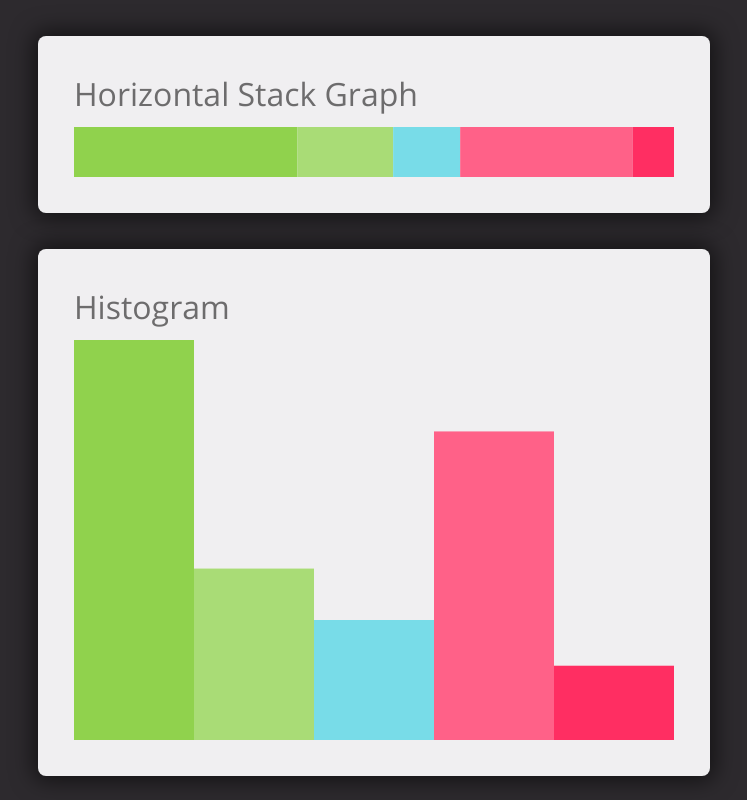
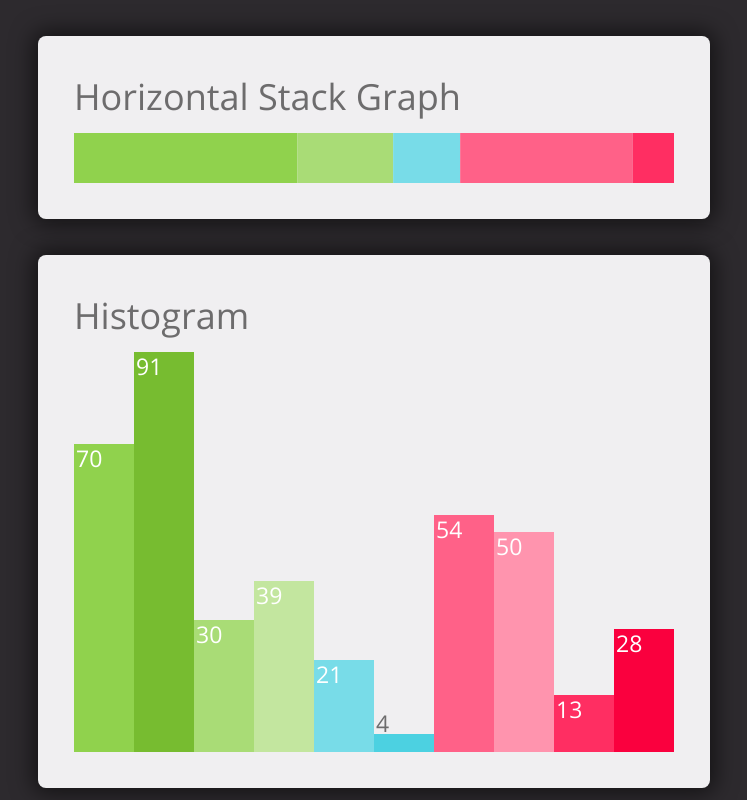
Before and after one commit to guroyer/react-svg-graphs, a React app: page / in a window 1280 px wide. Shown: the whole page, without its empty margins (266-1013 px from the left). Built offline with nearby package versions, Linux system fonts and the light colour scheme.

Commit message:
- Added display value to the Histogram

```diff
--- a/src/app.less
+++ b/src/app.less
@@ -30,3 +30,7 @@ html {
         }
     }
 }
+
+.title {
+    font-size: 36px;
+}
--- a/src/components/graphs/histogram/Histogram.tsx
+++ b/src/components/graphs/histogram/Histogram.tsx
@@ -2,6 +2,8 @@ import React, { PureComponent } from "react";
 
 import Svg from "utils/Svg";
 import G from "utils/G";
+import HistogramValue from "./HistogramValue";
+import { round } from "utils/mathHelpers";
 import "./histogram.less";
 
 interface HistogramProps {
@@ -39,11 +41,12 @@ class Histogram extends PureComponent<HistogramProps> {
 
     // TODO : add derivedstatefromprops to update highestValue;
 
-    renderValue(x: number, barWidth: number, barHeight: number, color: string, index: number) {
+    renderValue(x: number, barWidth: number, barHeight: number, unit: HistogramUnit, index: number) {
         return (
-            <G x={x} y={-barHeight} key={index}>
-                <rect
-                    style={{fill: color}}
+            <G x={x} y={-barHeight} key={index} >
+                <HistogramValue
+                    color={unit.color}
+                    value={unit.value}
                     width={barWidth}
                     height={barHeight} />
             </G>
@@ -63,9 +66,9 @@ class Histogram extends PureComponent<HistogramProps> {
                 <Svg width={width} height={height}>
                     <G y={height}>
                         {units.map((unit, index) => {
-                            const adjustedHeight = unit.value * height / this.highestValue;
+                            const adjustedHeight = round(unit.value * height / this.highestValue, 0);
 
-                            const returnValue = this.renderValue(xPos, this.barWidth, adjustedHeight, unit.color, index);
+                            const returnValue = this.renderValue(xPos, this.barWidth, adjustedHeight, unit, index);
 
                             xPos += this.barWidth;
 
--- /dev/null
+++ b/src/components/graphs/histogram/HistogramValue.tsx
@@ -0,0 +1,35 @@
+import React, { PureComponent } from "react";
+
+import G from "utils/G";
+import { round } from "utils/mathHelpers";
+
+export interface HistogramValueProps {
+    color: string,
+    width: number,
+    height: number,
+    value: number
+}
+
+class HistogramValue extends PureComponent<HistogramValueProps> {
+    render () {
+        const { color, width, height, value } = this.props;
+
+        const fontSize = round(width / 2.6, 0);
+        const y = fontSize + 2 < height ? fontSize : -2;
+        const textColor = fontSize + 2 < height ? "white" : "#6d6c6d";
+
+        return (
+            <G>
+                <rect
+                    style={{fill: color}}
+                    width={width}
+                    height={height} />
+                <text x={2} y={y} style={{ fontSize, fill: textColor, height: fontSize }} className="histogram-value-label">
+                    {value}
+                </text>
+            </G>
+        );
+    }
+}
+
+export default HistogramValue;
--- a/src/components/graphs/histogram/histogram.less
+++ b/src/components/graphs/histogram/histogram.less
@@ -3,7 +3,10 @@
     flex-direction: column;
 
     .title {
-        font-size: 32px;
         margin-bottom: 12px;
     }
+
+    .histogram-value-label {
+        font-family: 'Open Sans', sans-serif;
+    }
 }
--- a/src/components/graphs/stack-graph/horizontalStackGraph.less
+++ b/src/components/graphs/stack-graph/horizontalStackGraph.less
@@ -3,7 +3,6 @@
     flex-direction: column;
 
     .title {
-        font-size: 32px;
         margin-bottom: 12px;
     }
 }
--- /dev/null
+++ b/src/components/utils/mathHelpers.ts
@@ -0,0 +1,3 @@
+export const round = (value: number, decimal: number) => {
+    return +(Math.round(+`${value}e+${decimal}`) + `e-${decimal}`);
+}
--- a/src/examples/histogram-demo/HistogramDemo.tsx
+++ b/src/examples/histogram-demo/HistogramDemo.tsx
@@ -5,10 +5,15 @@ import "./histogramDemo.less";
 
 const units = [
     {value: 70, color: "#90d24d"},
+    {value: 91, color: "#77bc30"},
     {value: 30, color: "#a9dc76"},
+    {value: 39, color: "#c3e69f"},
     {value: 21, color: "#78dce8"},
+    {value: 4, color: "#4cd1e1"},
     {value: 54, color: "#ff6188"},
-    {value: 13, color: "#ff2e62"}
+    {value: 50, color: "#ff94ae"},
+    {value: 13, color: "#ff2e62"},
+    {value: 28, color: "#fa003e"}
 ];
 
 class HistogramDemo extends PureComponent {
```
